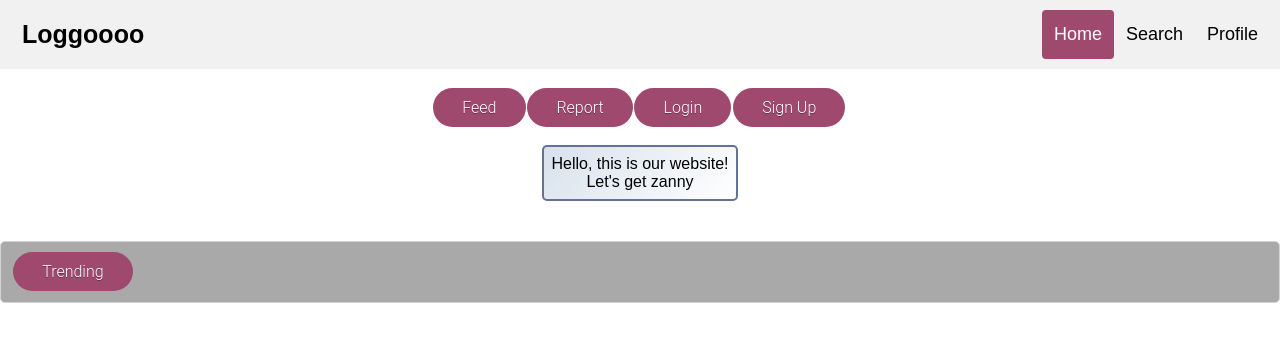
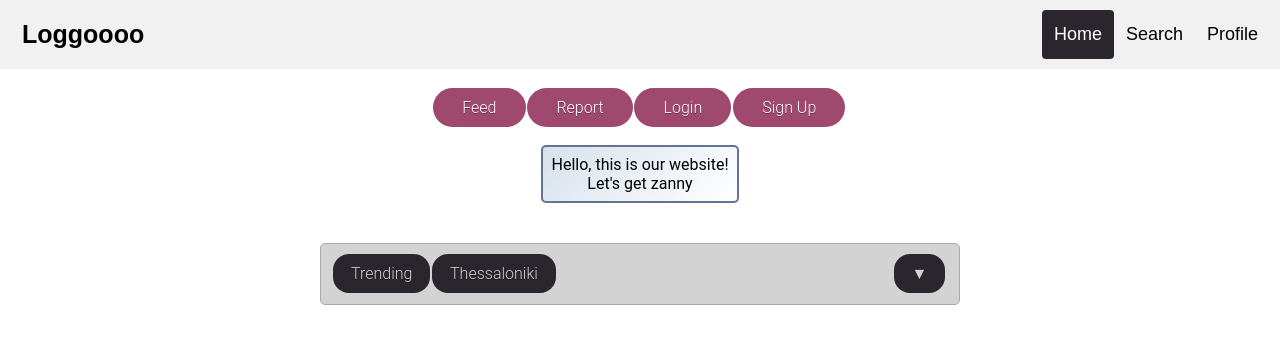
Before and after one commit to helenmand/Stop-Hate-Crimes, a PHP site: page /landing-page.html in a window 1280 px wide. Shown: the top 344 px of the page. Run offline with PHP 8.4, Linux system fonts and the light colour scheme.

Commit message:
Implement post header

```diff
--- a/header.css
+++ b/header.css
@@ -33,7 +33,7 @@ body {
 }
 
 .header a.active {
-    background-color: #9f496e;
+    background-color: #2b262d;
     color: white;
 }
 
--- a/index.html
+++ b/index.html
@@ -12,9 +12,9 @@
         <link rel="stylesheet" href="header.css"><link>
         <a href="#default" class="logo">Loggoooo</a>
         <div class="header-right">
-        <a class="active" href="#home">Home</a>
-        <a href="#search">Search</a>
-        <a href="#profile">Profile</a>
+            <a class="active" href="#home">Home</a>
+            <a href="#search">Search</a>
+            <a href="#profile">Profile</a>
         </div>
     </div>
 </body>
--- a/landing-page.css
+++ b/landing-page.css
@@ -4,7 +4,7 @@
     display: grid;
     height: 100%;
     width: 100%;
-    font-family: "Poppins", sans-serif;
+    font-family: "Roboto", sans-serif;
     place-items: center;
 }
 
@@ -31,7 +31,30 @@
     cursor: pointer;
 }
 
-li.bn1:hover {
+.bn1:hover {
+    border-color: rgb(255, 255, 255);
+    background-color: #2b262d;
+}
+
+.bn2 {
+    display: inline-block;
+    padding: 0.5em 1em;
+    margin: 0 0.1em 0.1em 0;
+    border: 0.16em solid rgba(255, 255, 255, 0);
+    background-color: #2b262d;
+    border-radius: 1em;
+    box-sizing: border-box;
+    text-decoration: none;
+    font-weight: 300;
+    color: lightgrey;
+    text-shadow: 0 0.04em 0.04em rgba(0, 0, 0, 0.35);
+    text-align: center;
+    transition: all 0.2s;
+    cursor: pointer;
+    font-family: "Roboto", sans-serif;
+}
+
+.bn2:hover {
     border-color: rgb(255, 255, 255);
 }
 
@@ -43,9 +66,19 @@ li.bn1:hover {
     border-radius: 5px;
 }
 
+.posts{
+    box-sizing: border-box;
+    display: flex;
+    flex-direction: column;
+    justify-content: center;
+    width: 640px;
+    margin-left: auto;
+    margin-right: auto;
+}
+
 .post-header{
-    border: 1px solid lightgrey;
-    background-color: darkgray;
+    border: 1px solid darkgray;
+    background-color: lightgray;
     align-items: center;
     border-radius: 5px;
     box-sizing: border-box;
@@ -54,9 +87,33 @@ li.bn1:hover {
     padding: 10px 12px;
 }
 
-.post-header-buttons{
-    display: flex;
-    justify-content: space-between;
-    align-items: center;
-    cursor: pointer;
+.buttons-right{
+    margin-left: auto;
 }
+
+.dropdown {
+  position: relative;
+  display: inline-block;
+}
+
+.dropdown-content {
+  display: none;
+  position: absolute;
+  background-color: #f1f1f1;
+  min-width: 160px;
+  box-shadow: 0px 8px 16px 0px rgba(0,0,0,0.2);
+  z-index: 1;
+}
+
+.dropdown-content a {
+  color: black;
+  padding: 12px 16px;
+  text-decoration: none;
+  display: block;
+}
+
+.dropdown-content a:hover {background-color: #ddd;}
+
+.dropdown:hover .dropdown-content {display: block;}
+
+.dropdown:hover .bn2 {background-color: #2e2b2f;}
--- a/landing-page.html
+++ b/landing-page.html
@@ -17,10 +17,28 @@
                 <p>Hello, this is our website!<br> Let's get zanny </p>
             </div>
         </div>
+        <div class="posts">
         <div class="post-header">
-            <div class="post-header-buttons">
-                <a href="/trending/" class="bn1">Trending</a>
+            <a href="/trending/" class="bn2">Trending</a>
+            <div class="dropdown">
+                <a class="bn2">Thessaloniki</a>
+                <div class="dropdown-content">
+                    <a href="#">Athens</a>
+                    <a href="#">Larissa</a>
+                    <a href="#">Serres</a>
+                </div>
             </div>
+            <div class="buttons-right">
+                <div class="dropdown">
+                    <a class="bn2">▼</a>
+                    <div class="dropdown-content">
+                        <a href="#">More 1</a>
+                        <a href="#">More 2</a>
+                        <a href="#">More 3</a>
+                    </div>
+                </div>
+            </div>
+        </div>
         </div>
     </body>
 </html>
```
